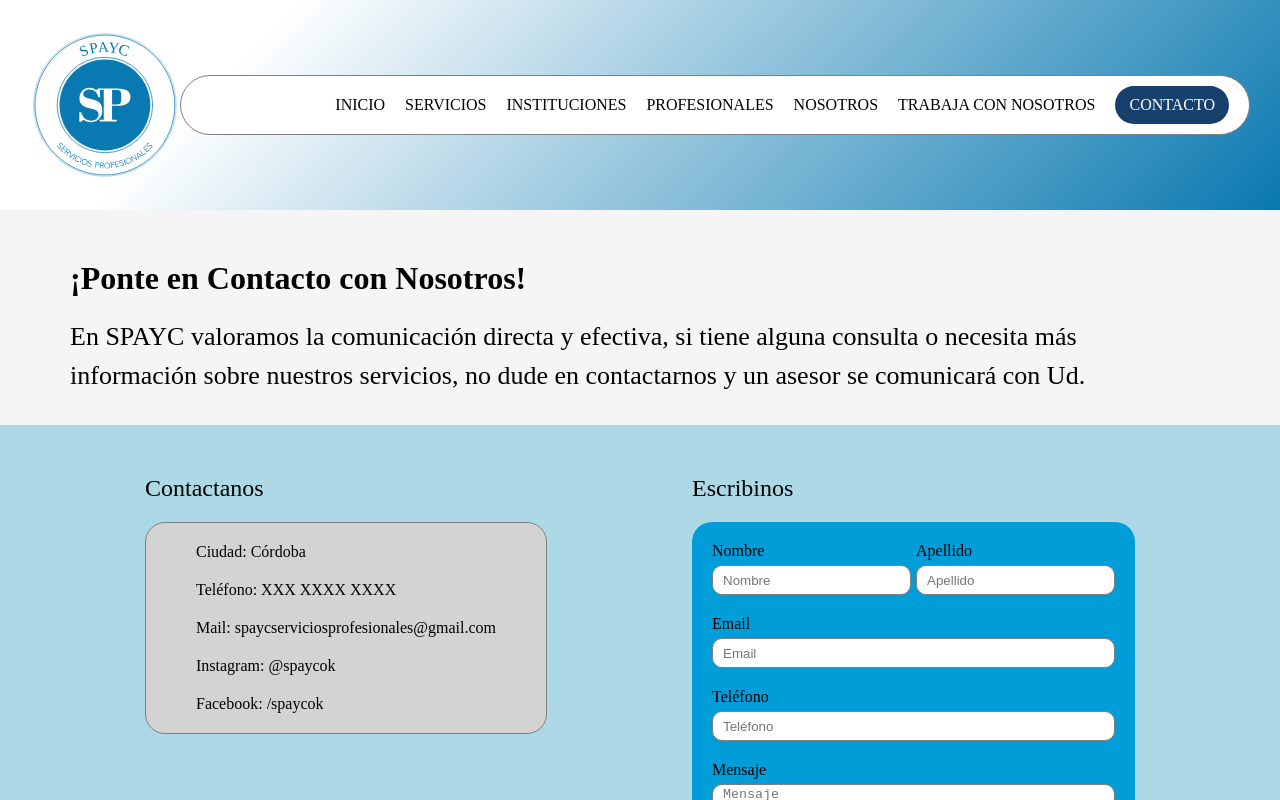
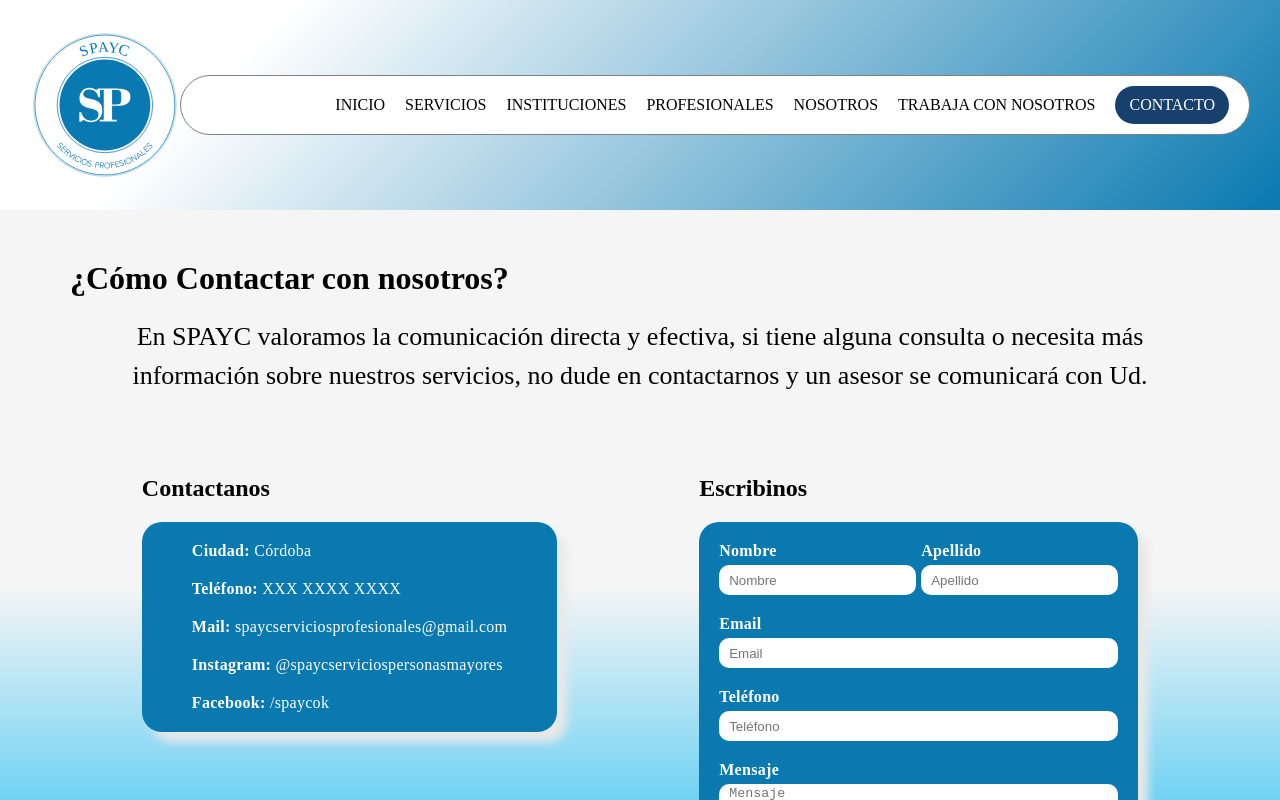
Before and after one commit to Gabriel9022/spayc-front, a React (Vite) app in the folder spayc-frontend/: page /contacto in a window 1280 px wide. Shown: the top 800 px of the page. Built offline with nearby package versions, Linux system fonts and the light colour scheme.

Commit message:
some style and html modifications

```diff
--- a/spayc-frontend/src/Components/Contact/Contact.css
+++ b/spayc-frontend/src/Components/Contact/Contact.css
@@ -15,25 +15,33 @@
 }
 
 .Contact_intro_description {
+    text-align: center;
     font-size: 26px;
     line-height: 1.5;
 }
 
 .Contact_info_form_sections {
-    background-color: lightblue;
-    display: flex;
+    background: linear-gradient(180deg, rgba(245,245,245,1) 30%, rgba(12,183,242,1) 100%);    display: flex;
     justify-content: space-evenly;
     padding: 30px 0;
 }
 
 .Contact_info_container {
-    background-color: lightgrey;
+    background-color: #0979b0;
+    color: #fff;
+    font-weight: bold;
+    letter-spacing: 0.3px;
     padding: 20px 50px;
-    border: solid 1px grey;
+    border: none;
     border-radius: 20px;
+    box-shadow: 10px 10px 10px #e9e9e9;
     display: flex;
     flex-direction: column;
     row-gap: 20px;
+}
+.Contact_info_container span {
+    font-weight: 500;
+    color: #fff;
 }
 
 .Contact_info_title, .Contact_form_title {
@@ -51,9 +59,16 @@
     display: flex;
     flex-direction: column;
     row-gap: 20px;
-    background-color: #009DD9;
+    background-color: #0979b0;
+    box-shadow: 10px 10px 10px #e9e9e9;
     padding: 20px;
     border-radius: 20px;
+}
+
+.Contact_form label {
+    color: #fff;
+    font-weight: bold;
+    letter-spacing: 0.3px;
 }
 
 .Contact_container_name_lastName {
@@ -70,7 +85,7 @@
 
 .Contact_input {
     padding: 2px 10px;
-    border: solid 1px gray;
+    border: none;
     border-radius: 10px;
     height: 30px;
 }
--- a/spayc-frontend/src/Components/Contact/Contact.tsx
+++ b/spayc-frontend/src/Components/Contact/Contact.tsx
@@ -57,22 +57,22 @@ const Contact: React.FC = () => {
     <div className='Contact_component'>
       <div className='Contact_sections'>
         <div className='Contact_intro_section'>
-          <p className='Contact_intro_title'>¡Ponte en Contacto con Nosotros!</p>
+          <h1 className='Contact_intro_title'>¿Cómo Contactar con nosotros?</h1>
           <p className='Contact_intro_description'>En SPAYC valoramos la comunicación directa y efectiva, si tiene alguna consulta o necesita más información sobre nuestros servicios, no dude en contactarnos y un asesor se comunicará con Ud.</p>
         </div>
         <div className='Contact_info_form_sections'>
           <div className='Contact_section_info'>
-            <p className='Contact_info_title'>Contactanos</p>
+            <h2 className='Contact_info_title'>Contactanos</h2>
             <div className='Contact_info_container'>
-                <p>Ciudad: Córdoba</p>
-                <p>Teléfono: XXX XXXX XXXX</p>
-                <p>Mail: spaycserviciosprofesionales@gmail.com</p>
-                <p>Instagram: @spaycok</p>
-                <p>Facebook: /spaycok</p>
+                <p>Ciudad: <span>Córdoba</span></p>
+                <p>Teléfono: <span>XXX XXXX XXXX</span></p>
+                <p>Mail: <span>spaycserviciosprofesionales@gmail.com</span></p>
+                <p>Instagram: <a href='https://www.instagram.com/spaycserviciospersonasmayores/' target="_blank" rel="noopener noreferrer"><span>@spaycserviciospersonasmayores</span></a></p>
+                <p>Facebook: <span>/spaycok</span></p>
             </div>
           </div>
           <div className='Contact_section_form'>
-            <p className='Contact_form_title'>Escribinos</p>
+            <h2 className='Contact_form_title'>Escribinos</h2>
             <div className='Contact_form_container'>
               <form className='Contact_form' onSubmit={handleSubmit(onSubmit)}>
                 <div className='Contact_container_name_lastName'>
```
